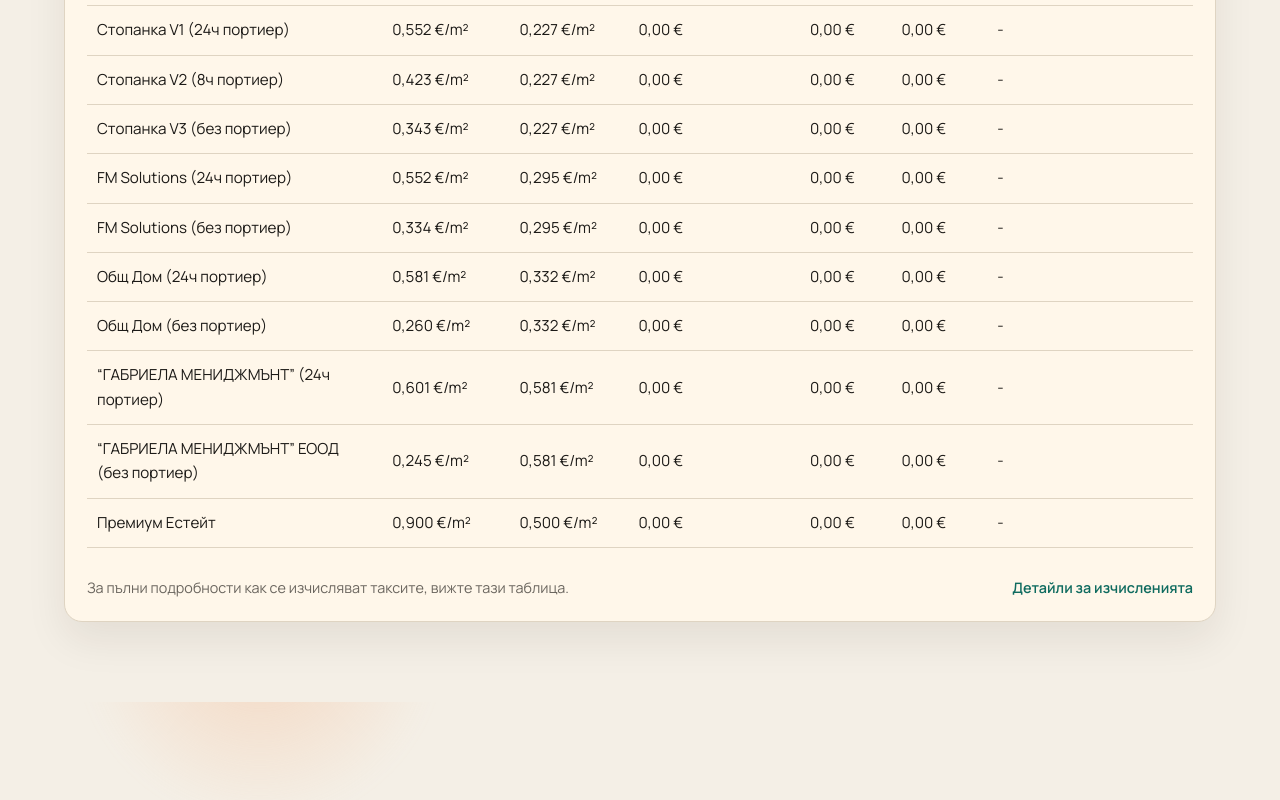
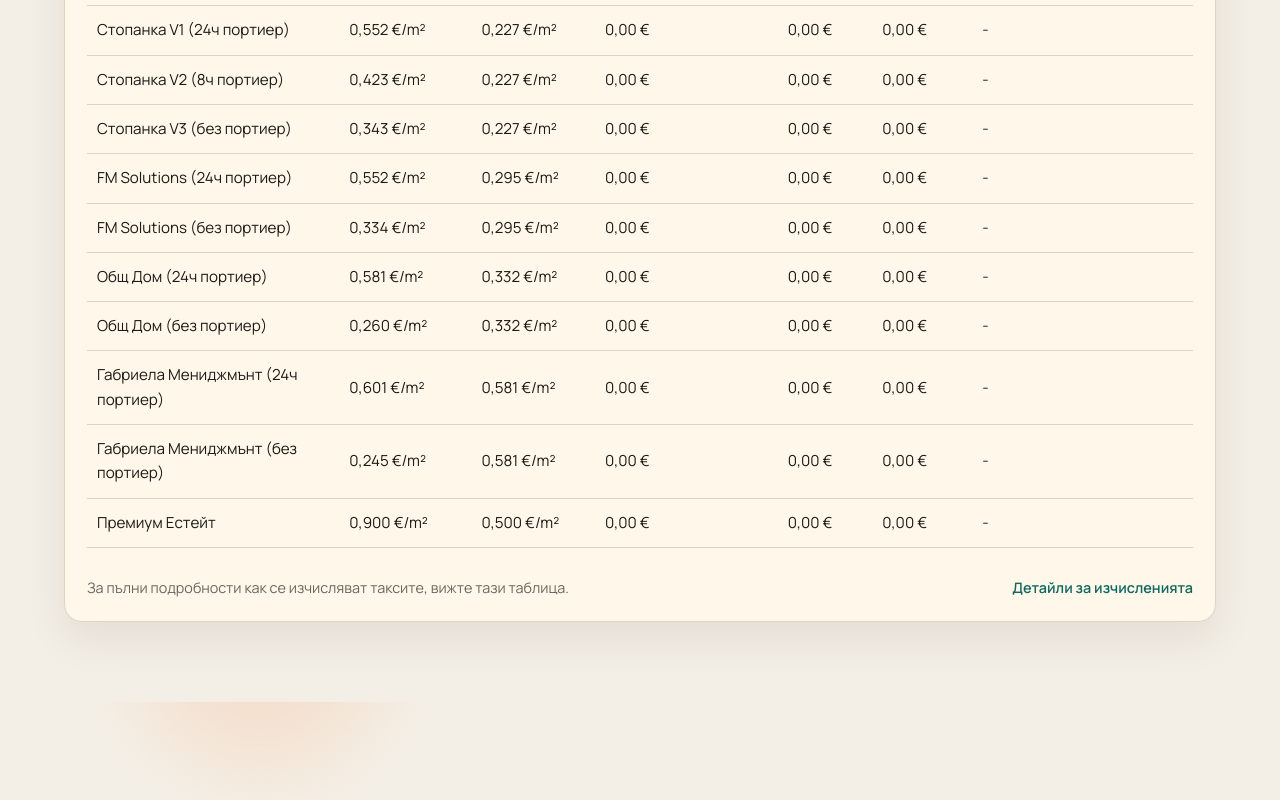
Before and after one commit to valo/white_district, a React (Vite) app: page / in a window 1280 px wide. Shown: the part 1741-2541 px from the top of the page. Built offline with nearby package versions, Linux system fonts and the light colour scheme.

Commit message:
feat: update fees and add PR preview video workflow

```diff
--- a/playwright.config.js
+++ b/playwright.config.js
@@ -10,6 +10,7 @@ export default defineConfig({
   use: {
     baseURL: 'http://127.0.0.1:4173',
     trace: 'on-first-retry',
+    video: process.env.PW_VIDEO ? 'on' : 'off',
   },
   webServer: {
     command: 'pnpm dev --host 127.0.0.1 --port 4173',
--- a/src/data/offers.json
+++ b/src/data/offers.json
@@ -44,13 +44,13 @@
     },
     {
       "id": "24",
-      "name": "“ГАБРИЕЛА МЕНИДЖМЪНТ” (24ч портиер)",
+      "name": "Габриела Мениджмънт (24ч портиер)",
       "residentialRate": 0.6010945923,
       "parkingRate": 0.580721948
     },
     {
       "id": "offer-9",
-      "name": "“ГАБРИЕЛА МЕНИДЖМЪНТ” ЕООД (без портиер)",
+      "name": "Габриела Мениджмънт (без портиер)",
       "residentialRate": 0.2445060762,
       "parkingRate": 0.580721948
     },
```
Also changed, not shown: 2 other files (tests, documents, lock files or other folders).
